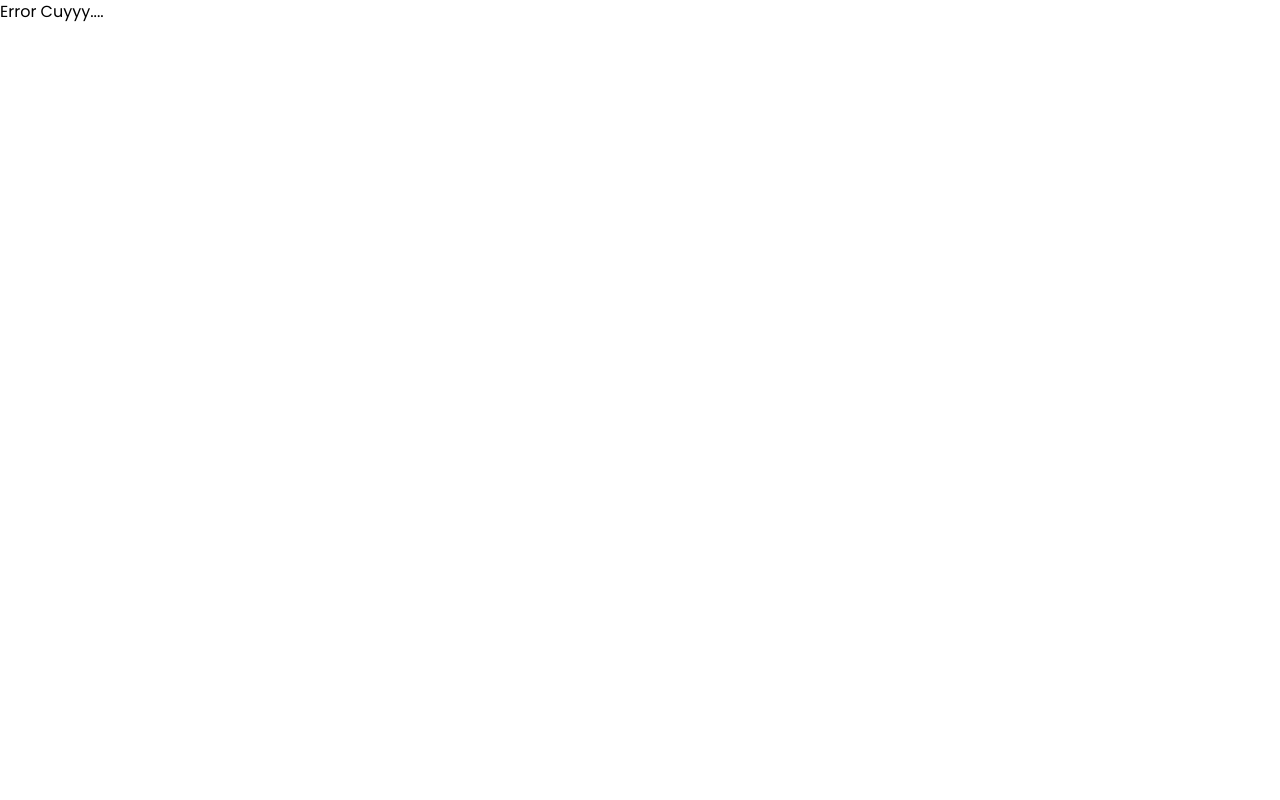
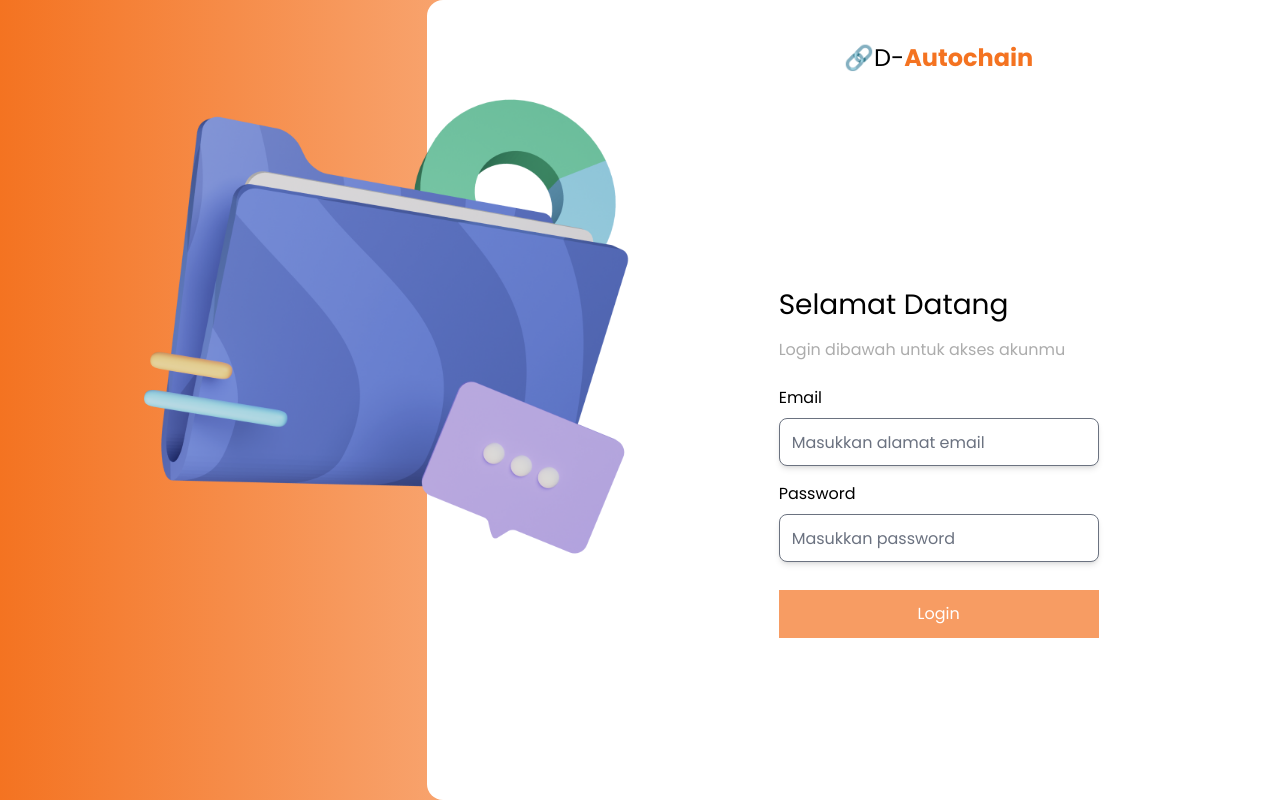
Before and after one commit to fakhriazdev/d-chain-test, a React (Vite) app: page /backoffice/login in a window 1280 px wide. Before the commit this address had no page. Built offline with nearby package versions, Linux system fonts and the light colour scheme.

Commit message:
[ADD] feature login page backoffice

```diff
--- /dev/null
+++ b/src/pages/Auth/Login/loginBackOffice.jsx
@@ -0,0 +1,91 @@
+import { useFormik } from "formik";
+import * as Yup from "yup";
+import loginBackoffice from "../../../assets/images/LoginBackoffice.png"
+
+export default function LoginBackOffice() {
+  const schema = Yup.object({
+    email: Yup.string()
+      .matches("[a-z0-9._%+-]+@[a-z0-9.-]+.[a-z]{2,}$", "Invalid Email")
+      .required("Email is required"),
+    password: Yup.string()
+      .min(6, "Password must be greater than 6 character")
+      .required("Password is required"),
+  });
+
+  const {
+    values: { email, password },
+    errors,
+    dirty,
+    isValid,
+    touched,
+    handleChange,
+    handleBlur,
+  } = useFormik({
+    initialValues: {
+      email: "",
+      password: "",
+    },
+    validationSchema: schema,
+  });
+
+  return (
+    <div className="flex h-screen bg-gradient-to-l from-white to-orange justify-end">
+      <img src={loginBackoffice} alt="" className="absolute w-2/4 left-20" />
+      <div className="flex bg-white w-2/3 rounded-l-2xl justify-end">
+        <div className="flex flex-col w-4/5 items-center">
+          <p className="mt-10 text-center text-logo">
+            🔗D-<span className="text-orange font-bold">Autochain</span>
+          </p>
+
+          <div className="mt-52">
+            <h1 className="text-title mb-3">Selamat Datang</h1>
+            <h5 className="text-lightgray">Login dibawah untuk akses akunmu</h5>
+            <div className="w-full max-w-xs">
+              <form className="rounded px-0 pt-6 pb-8 mb-4">
+                <div className="mb-4">
+                  <label className="block text-base mb-2">Email</label>
+                  <input
+                    className={`shadow-md border-1 rounded-lg w-80 h-12 ${
+                      touched.email && errors.email
+                    }`}
+                    id="email"
+                    type="text"
+                    placeholder="Masukkan alamat email"
+                    required
+                    onChange={handleChange}
+                    onBlur={handleBlur}
+                    value={email}
+                  />
+                </div>
+                <div className="text-red">{touched.email && errors.email}</div>
+                <div className="mb-0">
+                  <label className="block text-base mb-2">Password</label>
+                  <input
+                    className="shadow-md appearance-none border-1 rounded-lg w-80 h-12 text-gray-700 mb-5 leading-tight focus:outline-none focus:shadow-outline"
+                    id="password"
+                    type="password"
+                    placeholder="Masukkan password"
+                    required
+                    onChange={handleChange}
+                    onBlur={handleBlur}
+                    value={password}
+                  />
+                </div>
+                <div className="mb-2 text-red">
+                  {touched.password && errors.password}
+                </div>
+                <button
+                  disabled={!isValid || !dirty}
+                  className="bg-orange text-white focus:outline-none focus:shadow-outline w-80 h-12 disabled:bg-opacity-70"
+                  type="submit"
+                >
+                  Login
+                </button>
+              </form>
+            </div>
+          </div>
+        </div>
+      </div>
+    </div>
+  );
+}
```
Also changed, not shown: src/router/router.jsx (+7 -1 lines), src/assets/images/LoginBackoffice.png (added).
